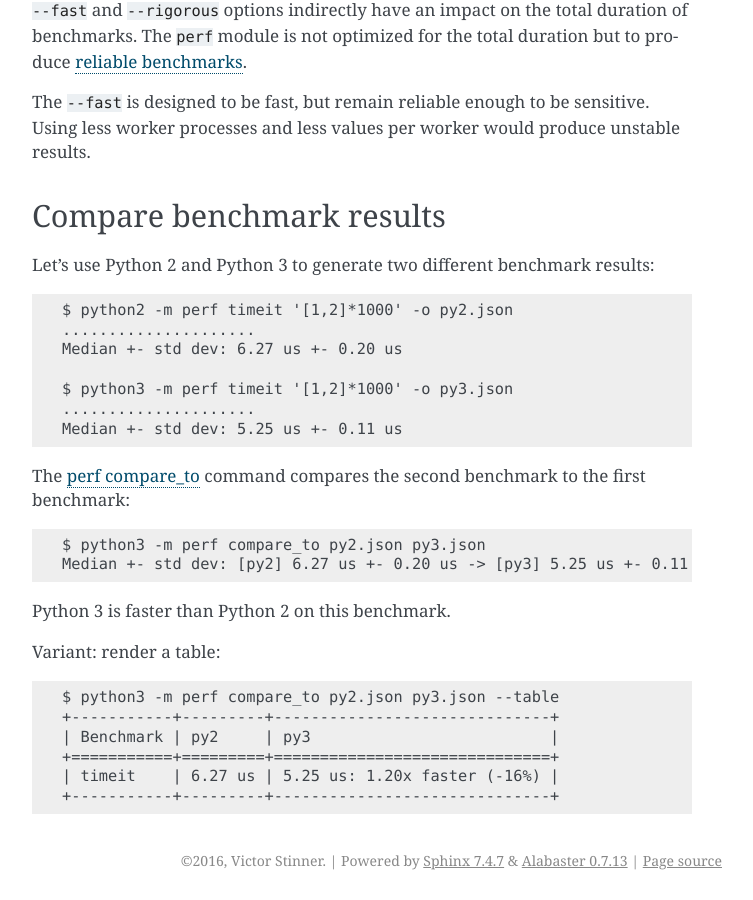
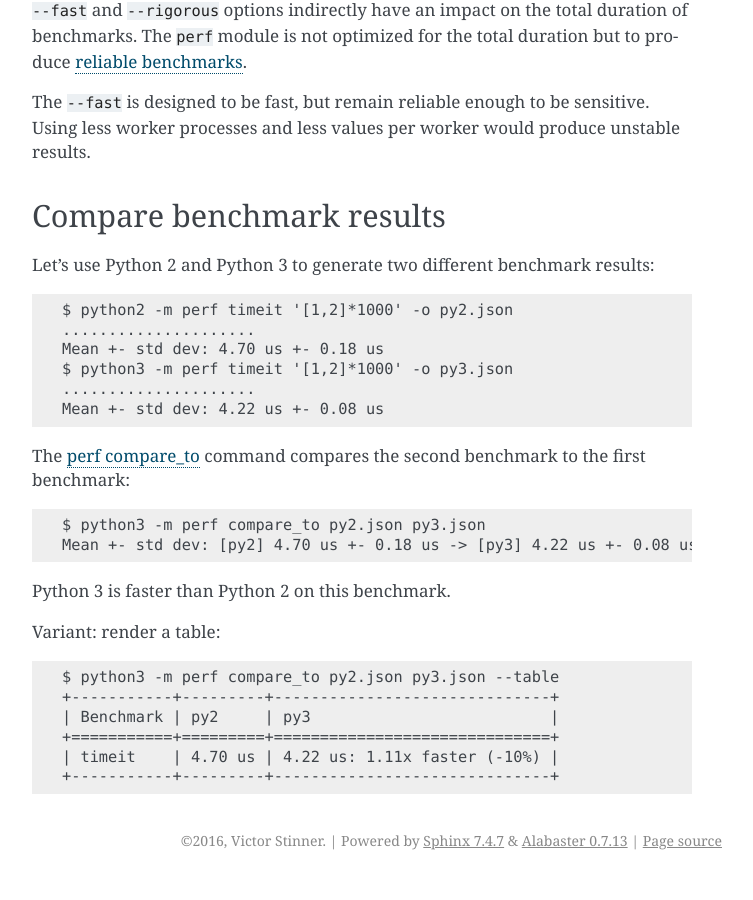
Before and after one commit to psf/pyperf, a Sphinx documentation site: the page built from doc/analyze.rst, in a window 1280 px wide and 900 px high, scrolled down 3314 px. Shown: the whole window, without its empty margins (388-1141 px from the left). Built offline with Sphinx 7.4.7, drawn with Linux system fonts in a browser that asks for light colours.

Commit message:
doc: update compare examples

```diff
--- a/doc/analyze.rst
+++ b/doc/analyze.rst
@@ -196,17 +196,16 @@ Let's use Python 2 and Python 3 to generate two different benchmark results::
 
     $ python2 -m perf timeit '[1,2]*1000' -o py2.json
     .....................
-    Median +- std dev: 6.27 us +- 0.20 us
-
+    Mean +- std dev: 4.70 us +- 0.18 us
     $ python3 -m perf timeit '[1,2]*1000' -o py3.json
     .....................
-    Median +- std dev: 5.25 us +- 0.11 us
+    Mean +- std dev: 4.22 us +- 0.08 us
 
 The :ref:`perf compare_to <compare_cmd>` command compares the second benchmark
 to the first benchmark::
 
     $ python3 -m perf compare_to py2.json py3.json
-    Median +- std dev: [py2] 6.27 us +- 0.20 us -> [py3] 5.25 us +- 0.11 us: 1.20x faster (-16%)
+    Mean +- std dev: [py2] 4.70 us +- 0.18 us -> [py3] 4.22 us +- 0.08 us: 1.11x faster (-10%)
 
 Python 3 is faster than Python 2 on this benchmark.
 
@@ -216,5 +215,5 @@ Variant: render a table::
     +-----------+---------+------------------------------+
     | Benchmark | py2     | py3                          |
     +===========+=========+==============================+
-    | timeit    | 6.27 us | 5.25 us: 1.20x faster (-16%) |
+    | timeit    | 4.70 us | 4.22 us: 1.11x faster (-10%) |
     +-----------+---------+------------------------------+
--- a/doc/cli.rst
+++ b/doc/cli.rst
@@ -95,7 +95,7 @@ Options:
 Example::
 
     $ python3 -m perf compare_to py2.json py3.json
-    Median +- std dev: [py2] 11.4 ms +- 2.1 ms -> [py3] 13.6 ms +- 1.3 ms: 1.19x slower (+19%)
+    Mean +- std dev: [py2] 4.70 us +- 0.18 us -> [py3] 4.22 us +- 0.08 us: 1.11x faster (-10%)
 
 On this example, py2 is faster and so used as the reference.
 
```
Also changed, not shown: 2 other files.
